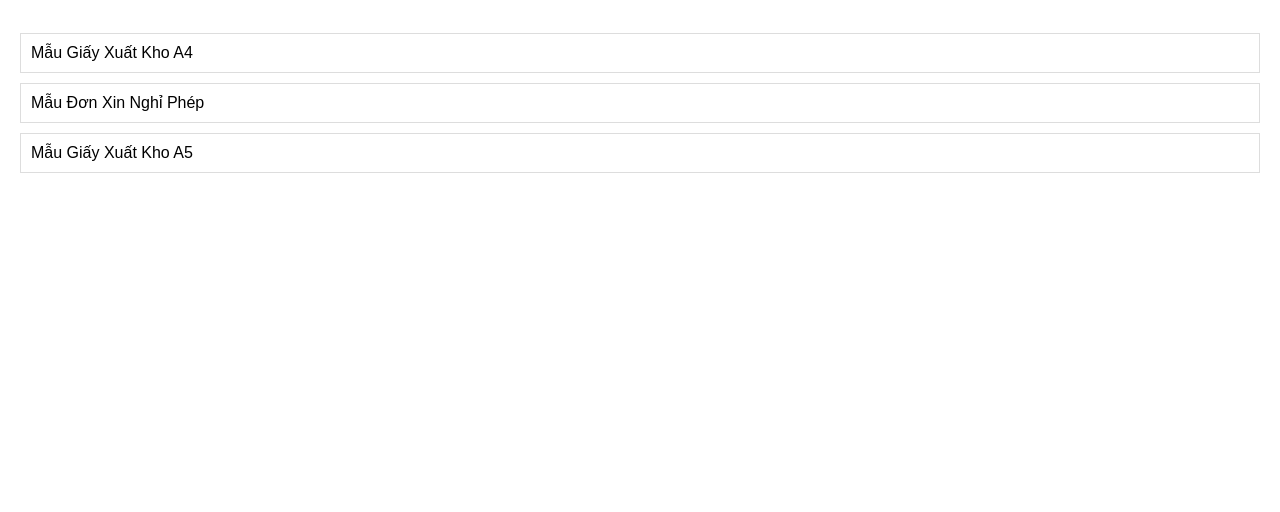
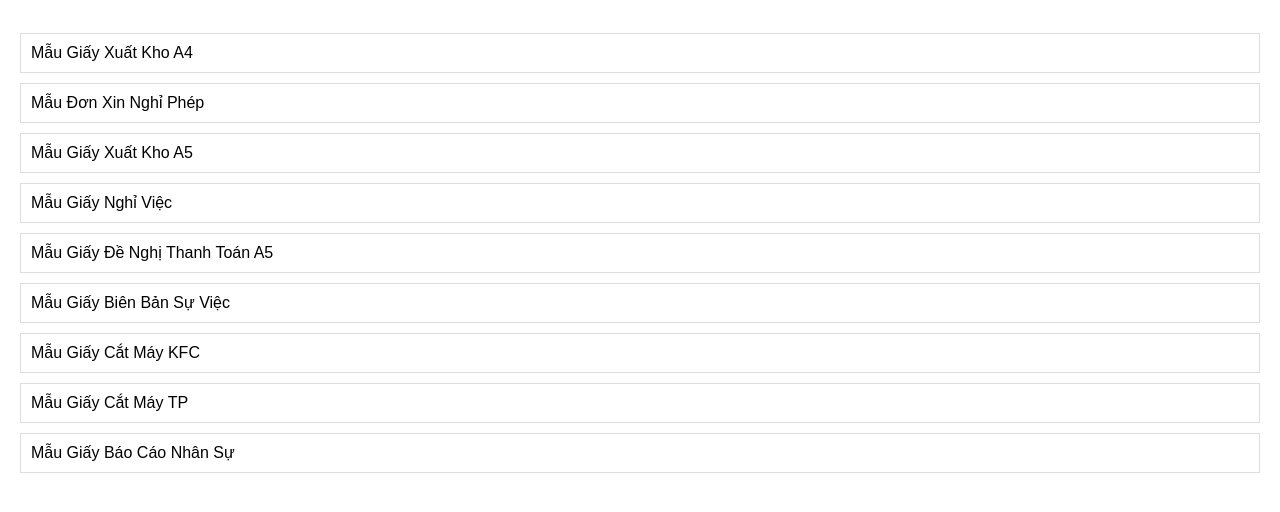
Before and after one commit to A1abaTrap/form, a plain HTML site: page index.html in a window 1280 px wide. Shown: the part 104-616 px from the top of the page. Drawn offline with Linux system fonts and the light colour scheme.

Commit message:
Update index.html

```diff
--- a/index.html
+++ b/index.html
@@ -44,6 +44,12 @@
         <li class="document-item" data-document="mau-giay-xuat-kho-a4.html">Mẫu Giấy Xuất Kho A4</li>
         <li class="document-item" data-document="mau-don-xin-nghi-phep.html">Mẫu Đơn Xin Nghỉ Phép</li>
         <li class="document-item" data-document="mau-giay-xuat-kho-a5.html">Mẫu Giấy Xuất Kho A5</li>
+        <li class="document-item" data-document="mau-giay-nghi-viec.html">Mẫu Giấy Nghỉ Việc</li>
+        <li class="document-item" data-document="mau-giay-de-nghi-thanh-toan-a5.html">Mẫu Giấy Đề Nghị Thanh Toán A5</li>
+        <li class="document-item" data-document="mau-giay-bien-ban-su-viec.html">Mẫu Giấy Biên Bản Sự Việc</li>
+        <li class="document-item" data-document="mau-giay-cat-may-kfc.html">Mẫu Giấy Cắt Máy KFC</li>
+        <li class="document-item" data-document="mau-giay-cat-may-TP.html">Mẫu Giấy Cắt Máy TP</li>
+        <li class="document-item" data-document="mau-giay-bao-cao-nhan-su.html">Mẫu Giấy Báo Cáo Nhân Sự</li>
         <!-- Thêm các mục giấy tờ khác ở đây -->
     </ul>
 
```
